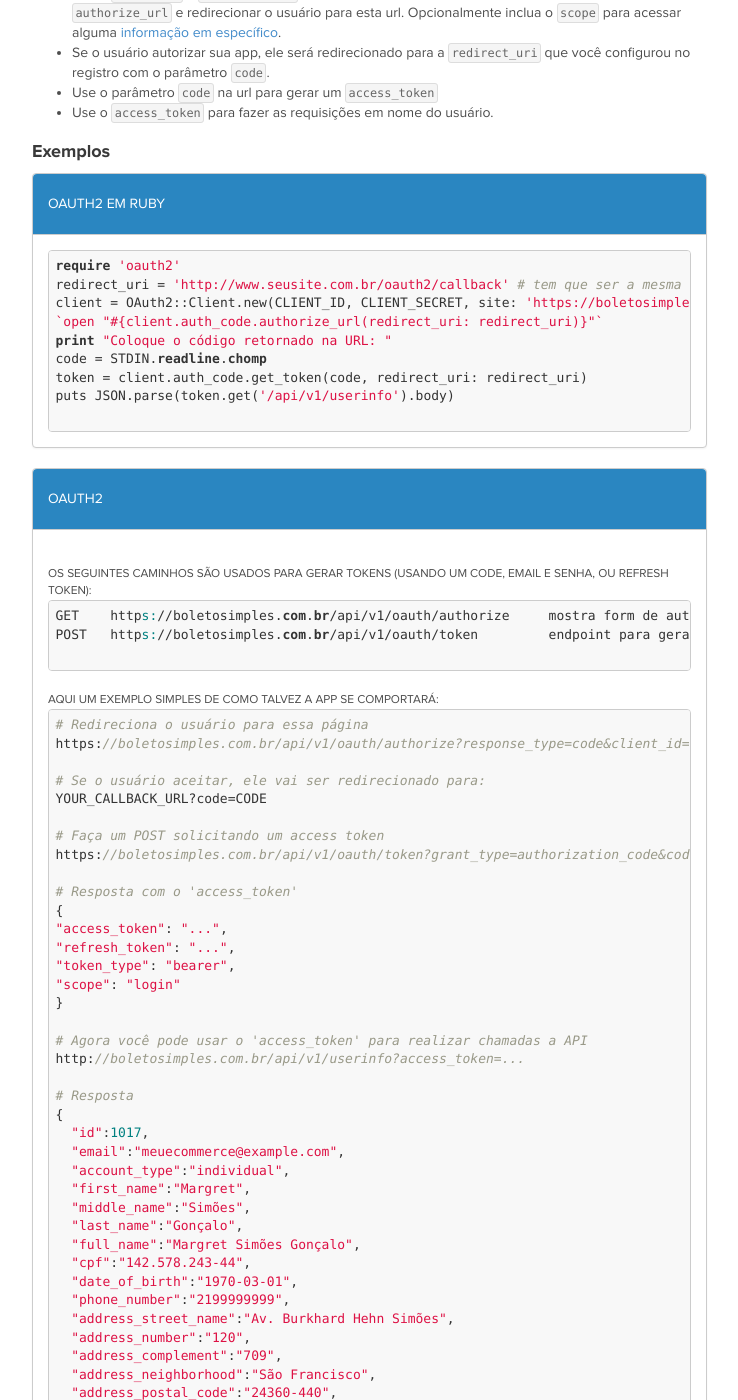
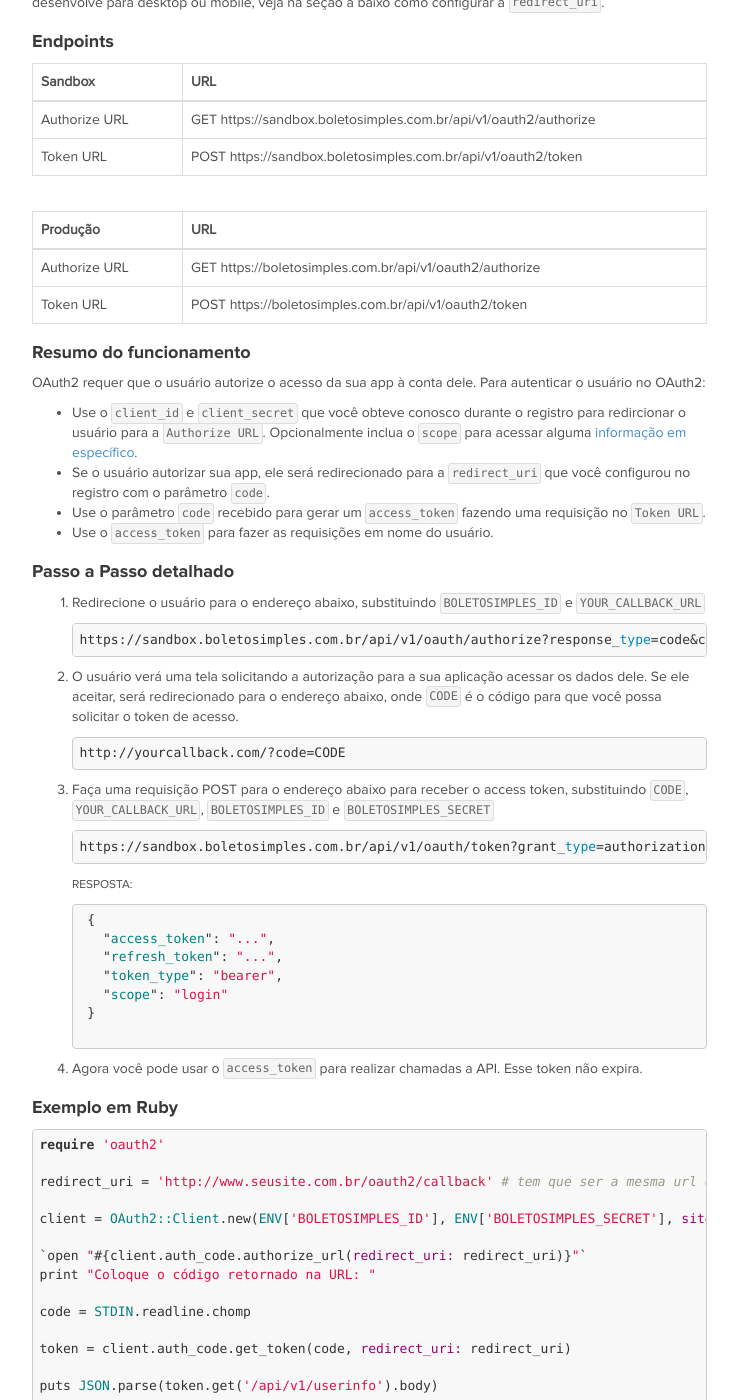
Before and after one commit to BoletoSimples/boletosimples-docs, a Jekyll site: the page built from authentication.md, in a window 1280 px wide and 1400 px high, scrolled down 1824 px. Shown: the whole window, without its empty margins (398-1136 px from the left). Built offline with Jekyll 4.4.1, drawn with Linux system fonts in a browser that asks for light colours; some of the changed text lies outside the part shown.

Commit message:
improve oauth2 explanation

```diff
--- a/authentication.md
+++ b/authentication.md
@@ -88,126 +88,115 @@ Status: 401 Unauthorized
 
 #### Nós recomendamos essa opção caso sua app necessite acessar contas de terceiros.
 
-O protocolo [ OAuth2](http://en.wikipedia.org/wiki/OAuth#OAuth_2.0)
-permite o acesso parcial ou total por terceiros sem necessidade de
-compartilhar sua senha. É mais complexo que acessar por usuário
-e senha mas é mais flexível. OAuth2 funciona muito bem para
-aplicações web, assim como para desktop e mobile.
+O protocolo [OAuth2](http://en.wikipedia.org/wiki/OAuth#OAuth_2.0) permite o acesso parcial ou total por terceiros sem necessidade de compartilhar sua senha. É mais complexo que acessar por usuário e senha mas é mais flexível. OAuth2 funciona muito bem para aplicações web, assim como para desktop e mobile.
 
-Há bibliotecas OAuth2 para quase todas as linguagens visto que é
-um protocolo amplamente utilizado na industria
-de software e por empresas como like Google e Facebook.
+### Bibliotecas
 
-### Registro
+Há bibliotecas OAuth2 para quase todas as linguagens visto que é um protocolo amplamente utilizado na industria de software e por empresas como like Google e Facebook.
 
-Para começar você precisa
-[solicitar o cadastro da sua aplicação](http://suporte.boletosimples.com.br)
-em nossos servidores. Nós te enviaremos um `client_id`
-e `client_secret`.
+[Escolha uma biblioteca antes de começar](http://oauth.net/code/).
 
-Você também deverá nos fornecer uma URL de redirecionamento
-`redirect_uri` para o seu site. Se você desenvolve
-para desktop ou mobile, veja na seção a baixo como configurar a
-`redirect_uri`.
+### Registro da Aplicação
+
+Para começar você precisa [solicitar o cadastro da sua aplicação](http://suporte.boletosimples.com.br) em nossos servidores. Nós te enviaremos um `client_id` e `client_secret`.
+
+Você também deverá nos fornecer uma URL de redirecionamento `redirect_uri` para o seu site. Se você desenvolve para desktop ou mobile, veja na seção a baixo como configurar a `redirect_uri`.
+
+### Endpoints
+
+<table class='table table-bordered features'>
+  <thead>
+    <tr>
+      <th width='150px'>Sandbox</th>
+      <th>URL</th>
+    </tr>
+  </thead>
+  <tbody>
+    <tr>
+      <td>Authorize URL</td>
+      <td>GET https://sandbox.boletosimples.com.br/api/v1/oauth2/authorize</td>
+    </tr>
+    <tr>
+      <td>Token URL</td>
+      <td>POST https://sandbox.boletosimples.com.br/api/v1/oauth2/token</td>
+    </tr>
+  </tbody>
+</table>
+
+<table class='table table-bordered features'>
+  <thead>
+    <tr>
+      <th width='150px'>Produção</th>
+      <th>URL</th>
+    </tr>
+  </thead>
+  <tbody>
+    <tr>
+      <td>Authorize URL</td>
+      <td>GET https://boletosimples.com.br/api/v1/oauth2/authorize</td>
+    </tr>
+    <tr>
+      <td>Token URL</td>
+      <td>POST https://boletosimples.com.br/api/v1/oauth2/token</td>
+    </tr>
+  </tbody>
+</table>
+
+### Resumo do funcionamento
 
 OAuth2 requer que o usuário autorize o acesso da sua app à conta dele. Para autenticar o usuário no OAuth2:
 
-*   Use o `client_id` e `client_secret` que você obteve conosco durante o registro para
-gerar uma `authorize_url` e redirecionar o usuário para esta url. Opcionalmente inclua o
-`scope` para acessar alguma [informação em específico](/docs/api/permissions).
-*   Se o usuário autorizar sua app, ele será redirecionado para a `redirect_uri` que você configurou
-no registro com o parâmetro `code`.
-*   Use o parâmetro `code` na url para gerar um `access_token`
+*   Use o `client_id` e `client_secret` que você obteve conosco durante o registro para redircionar o usuário para a `Authorize URL`. Opcionalmente inclua o `scope` para acessar alguma [informação em específico](/permissions).
+*   Se o usuário autorizar sua app, ele será redirecionado para a `redirect_uri` que você configurou no registro com o parâmetro `code`.
+*   Use o parâmetro `code` recebido para gerar um `access_token` fazendo uma requisição no `Token URL`.
 *   Use o `access_token` para fazer as requisições em nome do usuário.
 
-### Exemplos
 
-  <div class="panel">
-    <div class="panel-heading">
-      <p>OAuth2 em Ruby</p>
-    </div>
-    <div class="panel-body">
-      <div class="highlight" style="">
-        <pre><span class="nb">require</span> <span class="s1">'oauth2'</span>
-<span class="n">redirect_uri</span> <span class="o">=</span> <span class="s1">'http://www.seusite.com.br/oauth2/callback'</span> <span class="c1"># tem que ser a mesma url do registro</span>
-<span class="n">client</span> <span class="o">=</span> <span class="no">OAuth2</span><span class="o">::</span><span class="no">Client</span><span class="o">.</span><span class="n">new</span><span>(</span><span class="no">CLIENT_ID</span><span class="p">,</span> <span class="no">CLIENT_SECRET</span><span class="p">,</span> <span class="ss">site</span><span class="p">:</span> <span class="s1">'https://boletosimples.com.br/api/v1'</span><span class="p">)</span>
-<span class="sb">`open "</span><span class="si">#{</span><span class="n">client</span><span class="o">.</span><span class="n">auth_code</span><span class="o">.</span><span class="n">authorize_url</span><span class="p">(</span><span class="n">redirect_uri</span><span class="p">:</span> <span class="n">redirect_uri</span><span class="p">)</span><span class="si">}</span><span class="sb">"`</span>
-<span class="nb">print</span> <span class="s2">"Coloque o código retornado na URL: "</span>
-<span class="n">code</span> <span class="o">=</span> <span class="no">STDIN</span><span class="o">.</span><span class="n">readline</span><span class="o">.</span><span class="n">chomp</span>
-<span class="n">token</span> <span class="o">=</span> <span class="n">client</span><span class="o">.</span><span class="n">auth_code</span><span class="o">.</span><span class="n">get_token</span><span>(</span><span class="n">code</span><span class="p">,</span> <span class="n">redirect_uri</span><span class="p">:</span> <span class="n">redirect_uri</span><span class="p">)</span>
-<span class="nb">puts</span> <span class="no">JSON</span><span class="o">.</span><span class="n">parse</span><span class="p">(</span><span class="n">token</span><span class="o">.</span><span class="n">get</span><span class="p">(</span><span class="s1">'/api/v1/userinfo'</span><span class="p">)</span><span class="o">.</span><span class="n">body</span><span class="p">)</span>
-      </pre>
-      </div>
-    </div>
-  </div>
+### Passo a Passo detalhado
 
-  <div class="panel">
-    <div class="panel-heading">
-      <p>OAuth2</p>
-    </div>
-    <div class="panel-body">
-      <small>
-        Os seguintes caminhos são usados para gerar tokens (usando um code, email e senha, ou refresh
-        token):
-      </small>
+1. Redirecione o usuário para o endereço abaixo, substituindo `BOLETOSIMPLES_ID` e `YOUR_CALLBACK_URL`
 
-      <pre>
-GET    https://boletosimples.com.br/api/v1/oauth/authorize     mostra form de autorização
-POST   https://boletosimples.com.br/api/v1/oauth/token         endpoint para gerar o token
-      </pre>
+    <pre class="bash">https://sandbox.boletosimples.com.br/api/v1/oauth/authorize?response_type=code&amp;client_id=BOLETOSIMPLES_ID&amp;redirect_uri=YOUR_CALLBACK_URL</pre>
 
-        <small>Aqui um exemplo simples de como talvez a app se comportará:</small>
-      <pre>
-# Redireciona o usuário para essa página
-https://boletosimples.com.br/api/v1/oauth/authorize?response_type=code&amp;client_id=YOUR_CLIENT_ID&amp;redirect_uri=YOUR_CALLBACK_URL
+1. O usuário verá uma tela solicitando a autorização para a sua aplicação acessar os dados dele. Se ele aceitar, será redirecionado para o endereço abaixo, onde `CODE` é o código para que você possa solicitar o token de acesso.
 
-# Se o usuário aceitar, ele vai ser redirecionado para:
-YOUR_CALLBACK_URL?code=CODE
+    <pre class="bash">http://yourcallback.com/?code=CODE</pre>
 
-# Faça um POST solicitando um access token
-https://boletosimples.com.br/api/v1/oauth/token?grant_type=authorization_code&amp;code=CODE&amp;redirect_uri=YOUR_CALLBACK_URL&amp;client_id=CLIENT_ID&amp;client_secret=CLIENT_SECRET
+1. Faça uma requisição POST para o endereço abaixo para receber o access token, substituindo `CODE`, `YOUR_CALLBACK_URL`, `BOLETOSIMPLES_ID` e `BOLETOSIMPLES_SECRET`
 
-# Resposta com o 'access_token'
-{
-"access_token": "...",
-"refresh_token": "...",
-"token_type": "bearer",
-"scope": "login"
-}
+    <pre class="bash">https://sandbox.boletosimples.com.br/api/v1/oauth/token?grant_type=authorization_code&amp;code=CODE&amp;redirect_uri=YOUR_CALLBACK_URL&amp;client_id=BOLETOSIMPLES_ID&amp;client_secret=BOLETOSIMPLES_SECRET</pre>
 
-# Agora você pode usar o 'access_token' para realizar chamadas a API
-http://boletosimples.com.br/api/v1/userinfo?access_token=...
+    <small>Resposta:</small>
 
-# Resposta
-{
-  "id":1017,
-  "email":"meuecommerce@example.com",
-  "account_type":"individual",
-  "first_name":"Margret",
-  "middle_name":"Simões",
-  "last_name":"Gonçalo",
-  "full_name":"Margret Simões Gonçalo",
-  "cpf":"142.578.243-44",
-  "date_of_birth":"1970-03-01",
-  "phone_number":"2199999999",
-  "address_street_name":"Av. Burkhard Hehn Simões",
-  "address_number":"120",
-  "address_complement":"709",
-  "address_neighborhood":"São Francisco",
-  "address_postal_code":"24360-440",
-  "address_city_name":"Rio de Janeiro",
-  "address_state":"RJ",
-  "banking_bank_number":"001",
-  "banking_agency_number":"4042",
-  "banking_agency_digit":"8",
-  "banking_account_number":"8873",
-  "banking_account_digit":"0",
-  "business_name":"Sebastian Elias Publicidade LTDA.",
-  "business_cnpj":"18.174.681/0001-70"
-}
-      </pre>
-    </div>
-  </div>
+    <pre class="json">
+    {
+      "access_token": "...",
+      "refresh_token": "...",
+      "token_type": "bearer",
+      "scope": "login"
+    }
+    </pre>
+
+1. Agora você pode usar o `access_token` para realizar chamadas a API. Esse token não expira.
+
+### Exemplo em Ruby
+
+<pre class="ruby">
+require 'oauth2'
+
+redirect_uri = 'http://www.seusite.com.br/oauth2/callback' # tem que ser a mesma url do registro
+
+client = OAuth2::Client.new(ENV['BOLETOSIMPLES_ID'], ENV['BOLETOSIMPLES_SECRET'], site: 'https://sandbox.boletosimples.com.br/api/v1')
+
+`open "#{client.auth_code.authorize_url(redirect_uri: redirect_uri)}"`
+print "Coloque o código retornado na URL: "
+
+code = STDIN.readline.chomp
+
+token = client.auth_code.get_token(code, redirect_uri: redirect_uri)
+
+puts JSON.parse(token.get('/api/v1/userinfo').body)
+</pre>
 
 ### Desenvolvendo aplicações para Mobile e Desktop
 
@@ -218,17 +207,13 @@ de alguma forma dentro da sua aplicação para poder utilizada mais tarde.
 
 Isso usa a mesma técnica adotada pelo
 [Google](https://developers.google.com/accounts/docs/OAuth2InstalledApp).
-[Aqui
-tem um guia(Em inglês)](http://www.slideshare.net/briandavidcampbell/is-that-a-token-in-your-phone-in-your-pocket-or-are-you-just-glad-to-see-me-oauth-20-and-mobile-devices) com um exemplo para iOS e Android.
+
+[Aqui tem um guia (Em inglês)](http://www.slideshare.net/briandavidcampbell/is-that-a-token-in-your-phone-in-your-pocket-or-are-you-just-glad-to-see-me-oauth-20-and-mobile-devices) com um exemplo para iOS e Android.
 
 ## Segurança
 
-#### Salvar credenciais de forma segura
+#### Salvar credenciais de forma segura!
 
-Você deve se preocupar em como guardar as credencias que você consegue de forma segura. Se alguém obtém o
-`access_token` com permissões, eles poderão acessar informações particulares suas e dos seus
-clientes.
+Você deve se preocupar em como guardar as credencias que você consegue de forma segura. Se alguém obtém o `access_token` com permissões, eles poderão acessar informações particulares suas e dos seus clientes.
 
-Nunca salve suas credenciais junto ao seu código fonte ou em seu banco de dados à menos que estejam
-criptografadas. Separar as credencias do seu código fonte e do banco de dados são excelentes práticas a serem
-adotadas.
+Nunca salve suas credenciais junto ao seu código fonte ou em seu banco de dados à menos que estejam criptografadas. Separar as credencias do seu código fonte e do banco de dados são excelentes práticas a serem adotadas.
```
Also changed, not shown: reference/index.md (+28 -28 lines).
